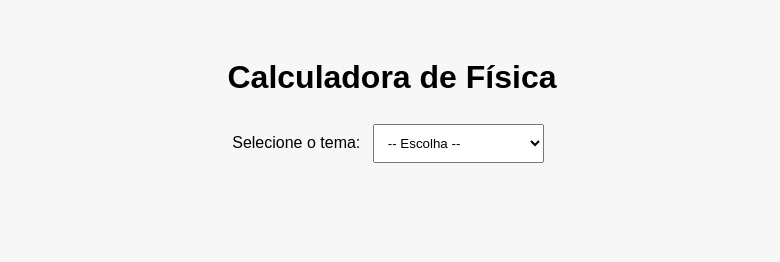
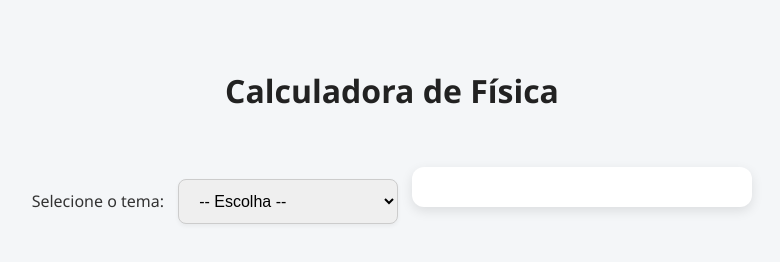
Before and after one commit to Matheus05102005/F-sica--site, a plain HTML site: page index.html in a window 1280 px wide. Shown: the whole page, without its empty margins (248-1028 px from the left). Drawn offline with nearby package versions, Linux system fonts and the light colour scheme.

Commit message:
Update style.css

```diff
--- a/style.css
+++ b/style.css
@@ -1,31 +1,63 @@
 body {
-  font-family: Arial, sans-serif;
+  font-family: 'Segoe UI', Tahoma, Geneva, Verdana, sans-serif;
   text-align: center;
-  padding: 30px;
-  background-color: #f7f7f7;
-}
-h1 {
-  margin-bottom: 20px;
-}
-select, input, button {
-  padding: 10px;
-  margin: 8px;
-}
-#formulario {
-  margin-top: 20px;
-}
-h2 {
+  padding: 40px;
+  background-color: #f4f6f8;
   color: #333;
 }
-input {
-  width: 200px;
+
+h1 {
+  margin-bottom: 25px;
+  font-size: 2em;
+  color: #222;
 }
+
+select, input, button {
+  padding: 12px 16px;
+  margin: 10px;
+  border-radius: 8px;
+  border: 1px solid #ccc;
+  font-size: 16px;
+  width: 220px;
+  box-shadow: 0 2px 4px rgba(0,0,0,0.05);
+  transition: 0.3s;
+}
+
+select:focus, input:focus {
+  outline: none;
+  border-color: #4CAF50;
+  box-shadow: 0 0 5px rgba(76, 175, 80, 0.4);
+}
+
+#formulario {
+  margin-top: 30px;
+  padding: 20px;
+  background-color: #ffffff;
+  border-radius: 12px;
+  box-shadow: 0 4px 12px rgba(0,0,0,0.1);
+  display: inline-block;
+  min-width: 300px;
+}
+
+h2, h3 {
+  color: #444;
+  margin-bottom: 15px;
+}
+
 button {
   background-color: #4CAF50;
   color: white;
   border: none;
   cursor: pointer;
+  font-weight: bold;
 }
+
 button:hover {
   background-color: #45a049;
+  transform: scale(1.03);
 }
+
+p {
+  font-size: 1.1em;
+  margin-top: 15px;
+}
```
